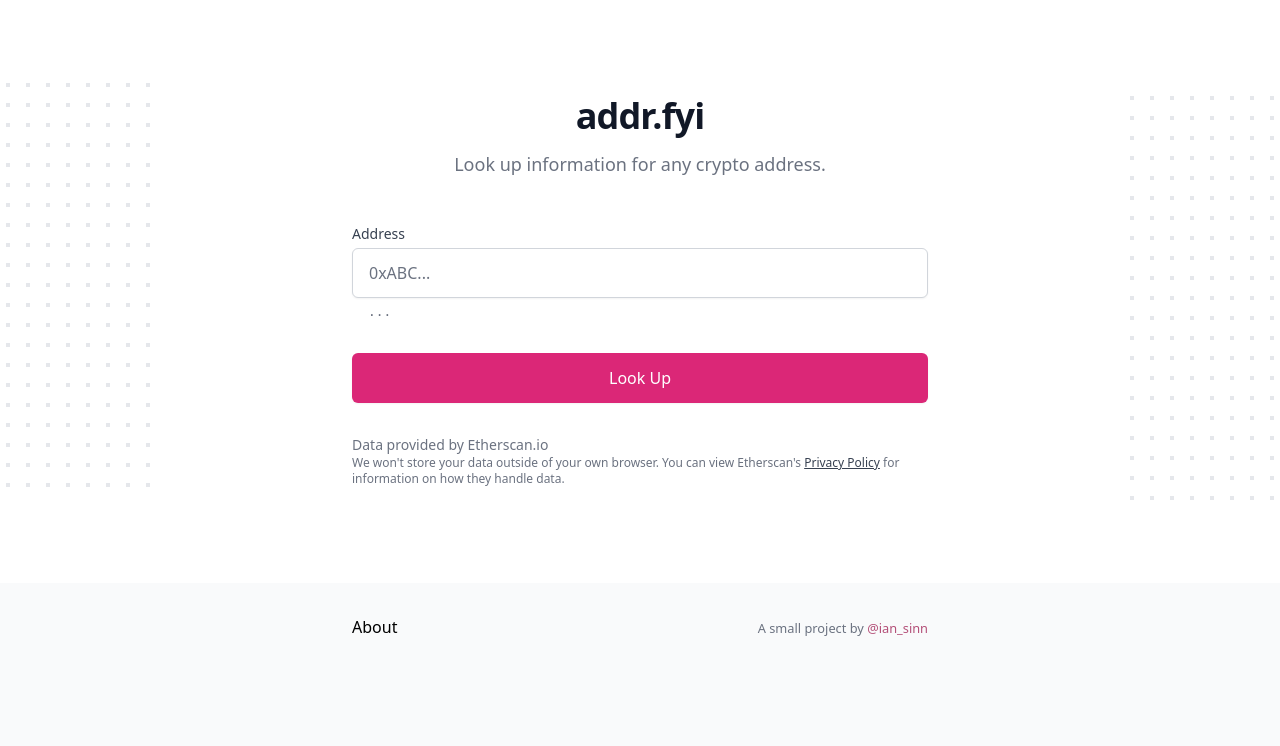
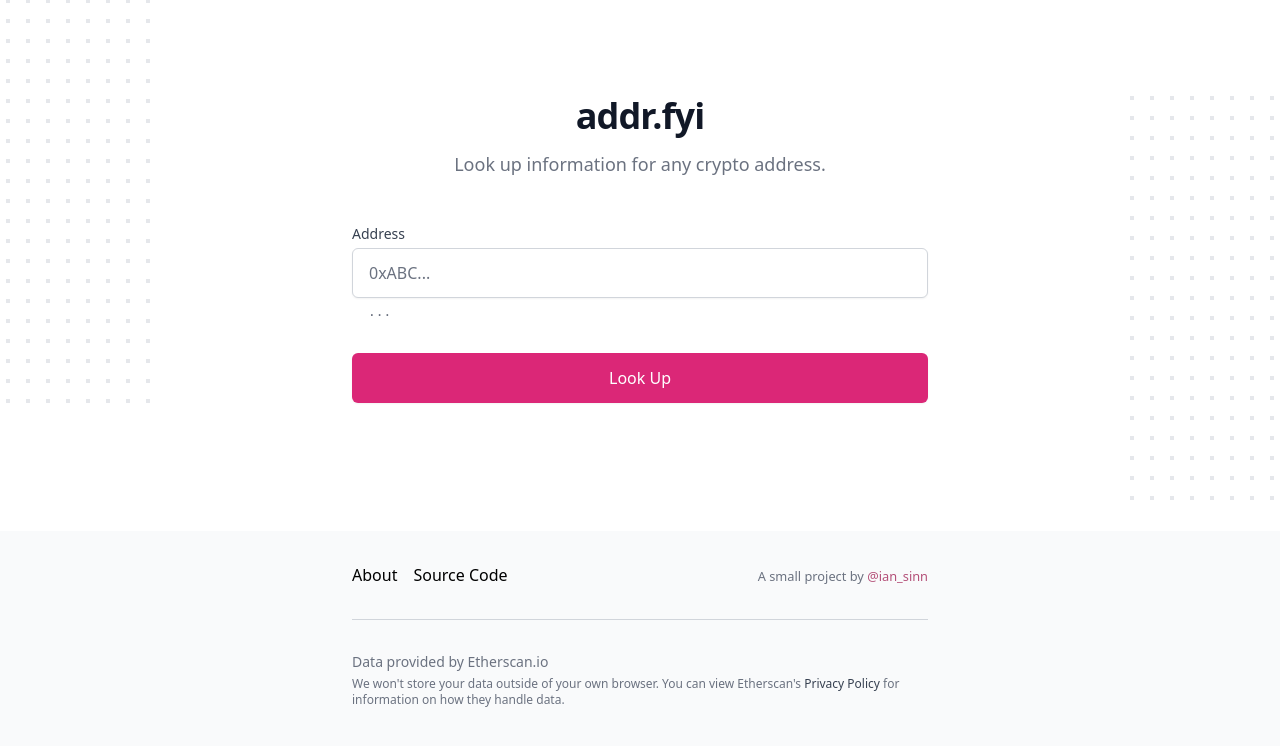
Before and after one commit to iansinnott/addr.fyi, a React (Create React App) app: page / in a window 1280 px wide. Shown: the top 746 px of the page. Built offline with nearby package versions, Linux system fonts and the light colour scheme.

Commit message:
Update footer

```diff
--- a/src/App.tsx
+++ b/src/App.tsx
@@ -277,22 +277,6 @@ function App() {
                   </div>
                 </div>
               )}
-
-              <div className="">
-                <div className="text-left">
-                  <p className="text-sm text-gray-500">Data provided by Etherscan.io</p>
-                  <small className="text-gray-500 block text-xs">
-                    We won't store your data outside of your own browser. You can view Etherscan's{" "}
-                    <a
-                      href="https://etherscan.io/privacyPolicy"
-                      target="_blank"
-                      className="font-medium text-gray-700 underline">
-                      Privacy Policy
-                    </a>{" "}
-                    for information on how they handle data.
-                  </small>
-                </div>
-              </div>
             </form>
           </div>
         </div>
--- a/src/Footer.tsx
+++ b/src/Footer.tsx
@@ -69,6 +69,9 @@ const About = (props: IAboutProps) => {
                   more sophisticated product for viewing information about various Ether addresses.
                 </p>
                 <p>Anyway, feel free to use it.</p>
+                <p>
+                  You can find the source code <a href="#">here</a>.
+                </p>
               </div>
             </div>
           </div>
@@ -89,15 +92,20 @@ const About = (props: IAboutProps) => {
 const Footer = () => {
   const [open, setOpen] = React.useState(false);
   return (
-    <footer className="py-4 sm:py-8 text-left relative max-w-xl mx-auto flex justify-between items-baseline">
+    <footer className="py-4 sm:py-8 text-left relative max-w-xl mx-auto">
+      <div className="flex justify-between items-baseline pb-8 border-b border-gray-300">
         <div className="links">
           <a
+            className="mr-4 hover:text-pink-800 hover:underline"
             href="#about"
             onClick={(e) => {
               e.preventDefault();
               setOpen(true);
             }}>
             About
+          </a>
+          <a className="mr-4 hover:text-pink-800 hover:underline" href="#">
+            Source Code
           </a>
           <About isOpen={open} onClose={() => setOpen(false)}></About>
         </div>
@@ -109,6 +117,22 @@ const Footer = () => {
             @ian_sinn
           </a>
         </small>
+      </div>
+      <div className="pt-8">
+        <div className="text-left">
+          <p className="text-sm text-gray-500 mb-1">Data provided by Etherscan.io</p>
+          <small className="text-gray-500 block text-xs">
+            We won't store your data outside of your own browser. You can view Etherscan's{" "}
+            <a
+              href="https://etherscan.io/privacyPolicy"
+              target="_blank"
+              className="font-medium text-gray-700 hover:underline">
+              Privacy Policy
+            </a>{" "}
+            for information on how they handle data.
+          </small>
+        </div>
+      </div>
     </footer>
   );
 };
```
Lines whose indentation alone changed are shown as unchanged.
